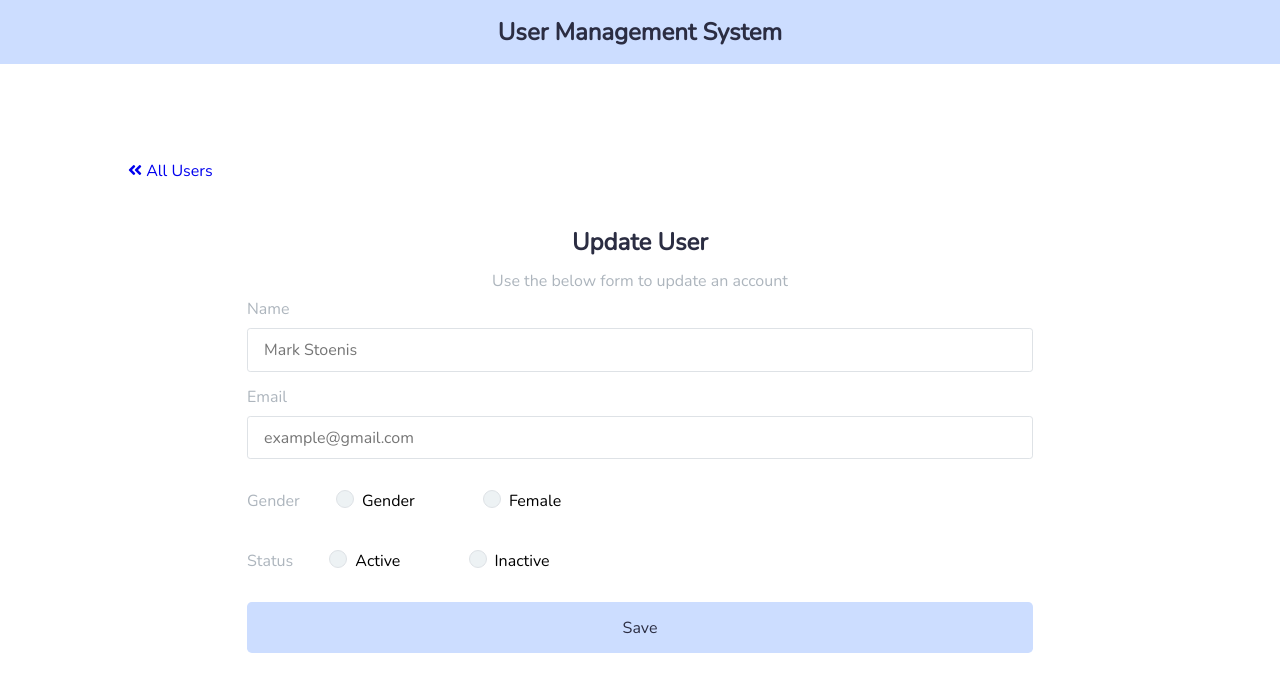
After one commit to shivamvora/user_management_system-MongoDB-NodeJS, a Node server app: page /update-user in a window 1280 px wide. The commit adds this page. Shown: the top 692 px of the page. Run offline with Node 20, Linux system fonts and the light colour scheme; some libraries are stand-ins or nearby versions.

Commit message:
update files

```diff
--- a/assets/css/style.css
+++ b/assets/css/style.css
@@ -202,3 +202,21 @@ table{
     border-color: #b4b4b4;
     background: #b4b4b4;
 }
+
+#update_user .form-group .btn,
+#add_user .form-group .btn{
+    width: 100%;
+    padding: .9em 1em;
+    background-color: #ccddff;
+    border: none;
+    font-family: 'Nunito', sans-serif;
+    font-size: 1em;
+    cursor: pointer;
+    border-radius: .3em;
+    margin: .5em 0;
+}
+#update_user .form-group .btn:hover,
+#add_user .form-group .btn:hover{
+    background-color: var(--dark);
+    color: var(--border);
+}
--- a/server.js
+++ b/server.js
@@ -29,6 +29,14 @@ app.get( '/', ( req, res ) => {
     res.render( 'index' );
 } )
 
+app.get( '/add-user', ( req, res ) => {
+    res.render( 'add_user' );
+} )
+
+app.get( '/update-user', ( req, res ) => {
+    res.render( 'update_user' );
+} )
+
 app.listen( PORT, () => {
     console.log( `Server is runnig on http://localhost:${PORT}` );
 } )
--- /dev/null
+++ b/views/include/_form.ejs
@@ -0,0 +1,40 @@
+<!-- form-handling -->
+<form method="POST" id="add_user">
+    <div class="new_user">
+        <div class="form-group">
+            <label for="name" class="text-light">Name</label>
+            <input type="hidden" name="id" value="">
+            <input type="text" name="name" value="" placeholder="Mark Stoenis">
+        </div>
+        <div class="form-group">
+            <label for="Email" class="text-light">Email</label>
+            <input type="text" name="email" value="" placeholder="example@gmail.com">
+        </div>
+        <div class="form-group">
+            <label for="gender" class="text-light">Gender</label>
+            <div class="radio inline">
+                <input type="radio" id="radio-2" name="gender" value="Male">
+                <label for="radio-2" class="radio-label">Gender</label>
+            </div>
+            <div class="radio inline">
+                <input type="radio" id="radio-3" name="gender" value="Female">
+                <label for="radio-3" class="radio-label">Female</label>
+            </div>
+        </div>
+
+        <div class="form-group">
+            <label for="gender" class="text-light">Status</label>
+            <div class="radio inline">
+                <input type="radio" id="radio-4" name="status" value="Active">
+                <label for="radio-4" class="radio-label">Active</label>
+            </div>
+            <div class="radio inline">
+                <input type="radio" id="radio-5" name="status" value="Inactive">
+                <label for="radio-5" class="radio-label">Inactive</label>
+            </div>
+        </div>
+        <div class="form-group">
+            <button type="submit" class="btn text-dark update">Save</button>
+        </div>
+    </div>
+</form>
--- a/views/include/_header.ejs
+++ b/views/include/_header.ejs
@@ -6,6 +6,10 @@
     <meta http-equiv="X-UA-Compatible" content="IE=edge">
     <meta name="viewport" content="width=device-width, initial-scale=1.0">
     <title>CRUD Application</title>
+    <link rel="stylesheet" href="css/style.css">
+    <link rel="stylesheet" href="https://cdnjs.cloudflare.com/ajax/libs/font-awesome/5.15.3/css/all.min.css"
+        integrity="sha512-iBBXm8fW90+nuLcSKlbmrPcLa0OT92xO1BIsZ+ywDWZCvqsWgccV3gFoRBv0z+8dLJgyAHIhR35VZc2oM/gI1w=="
+        crossorigin="anonymous" referrerpolicy="no-referrer" />
 </head>
 
 <body>
--- /dev/null
+++ b/views/update_user.ejs
@@ -0,0 +1,31 @@
+<!-- include header -->
+<%- include('include/_header') %>
+    <!-- /include header -->
+
+    <!-- Main -->
+
+    <main id="site-main">
+        <div class="container">
+            <div class="box-nav d-flex justify-between">
+                <div class="filter">
+                    <a href="update_user"><i class="fas fa-angle-double-left"></i> All Users</a>
+                </div>
+            </div>
+            <div class="form-title text-center">
+                <h2 class="text-dark">Update User</h2>
+                <span class="text-light">Use the below form to update an account</span>
+            </div>
+
+            <!-- Form Handling -->
+            <%- include('include/_form') %>
+                <!-- /Form Handling -->
+
+        </div>
+    </main>
+
+    <!-- /Main -->
+
+
+    <!--  include footer -->
+    <%- include('include/_footer') %>
+        <!-- /include footer  -->
```
Also changed, not shown: views/add_user.ejs (added, +31 -0 lines), views/add_user.html (deleted, +0 -91 lines), views/include/_show-data.ejs (added, +20 -0 lines), views/index.ejs (+31 -0 lines), views/index.html (deleted, +0 -84 lines).
